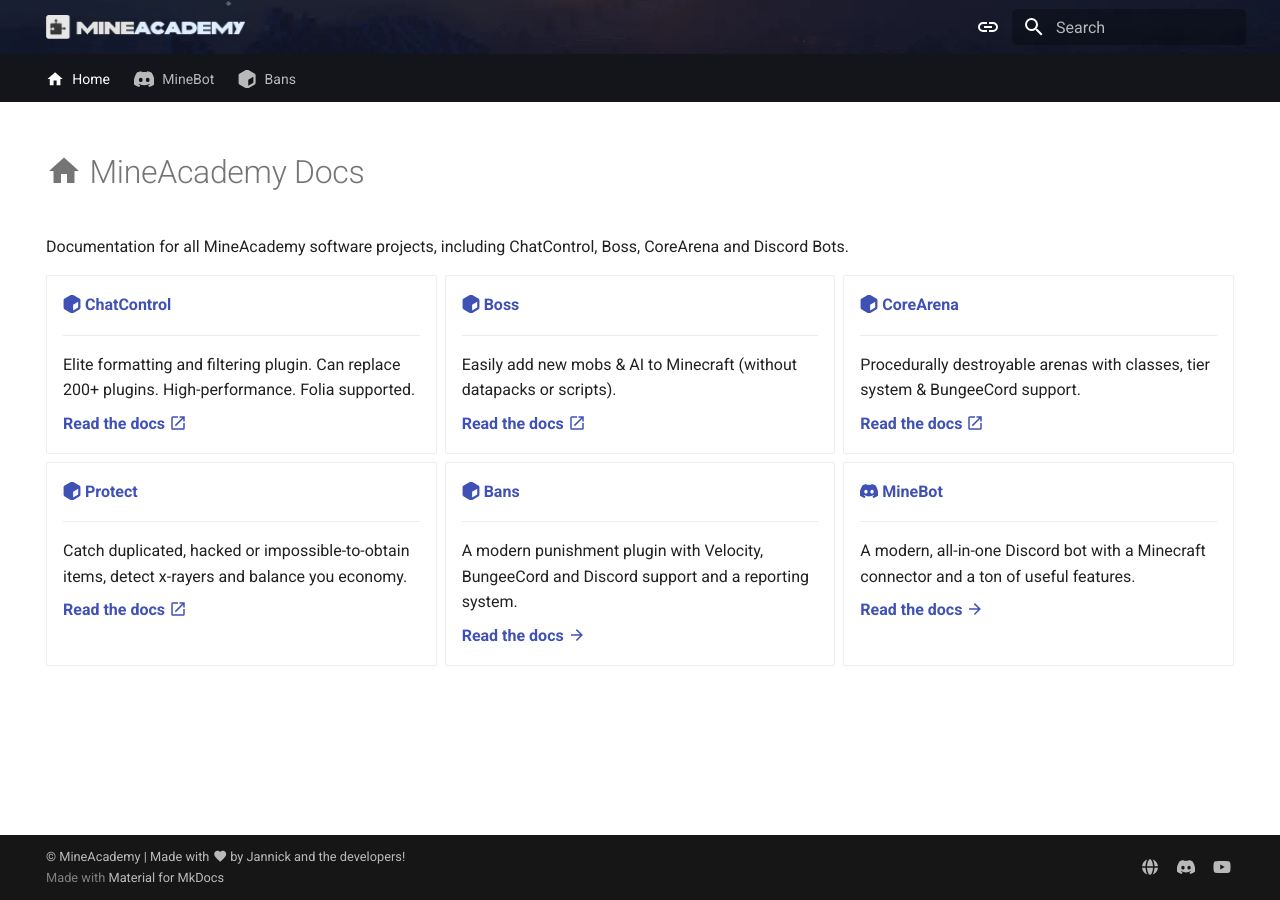
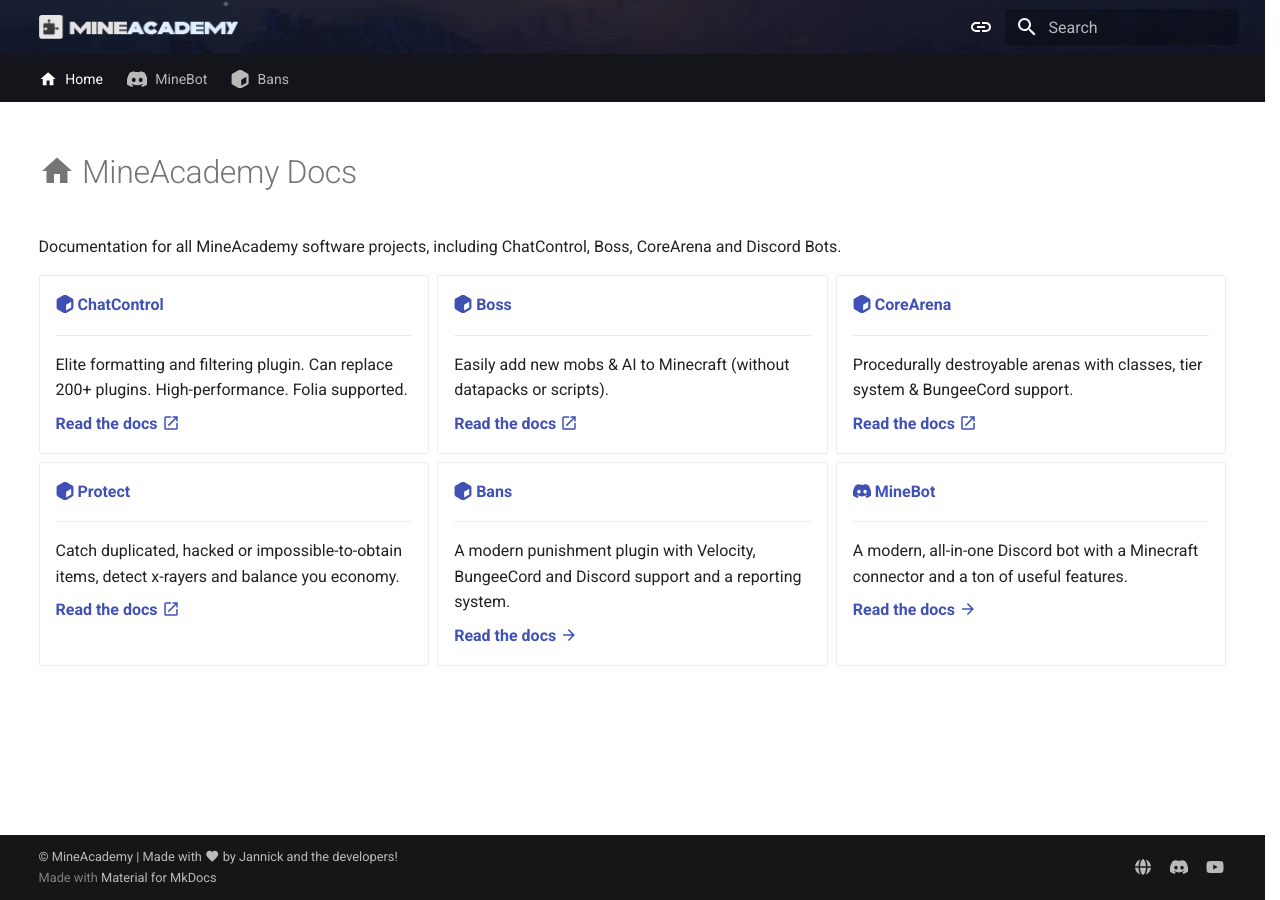
Before and after one commit to kangarko/docs, an MkDocs documentation site: the page built from docs/index.md, in a window 1280 px wide. Built offline with MkDocs 1.6.1 and Material for MkDocs 9.7.7, drawn with Linux system fonts in a browser that asks for light colours; plug-ins that fetch from the network failed and are left out; comment, search, counter and statistics services are not loaded.

Commit message:
Update extra.css

```diff
--- a/docs/assets/stylesheets/extra.css
+++ b/docs/assets/stylesheets/extra.css
@@ -1,6 +1,6 @@
 /* https://dev.to/rashidshamloo/preventing-the-layout-shift-caused-by-scrollbars-2flp */
-body {
-  overflow-y: scroll;
+html {
+  scrollbar-gutter: stable;
 }
 
 /* Hide Go To Repository next to search and Edit Source and site title */
```
